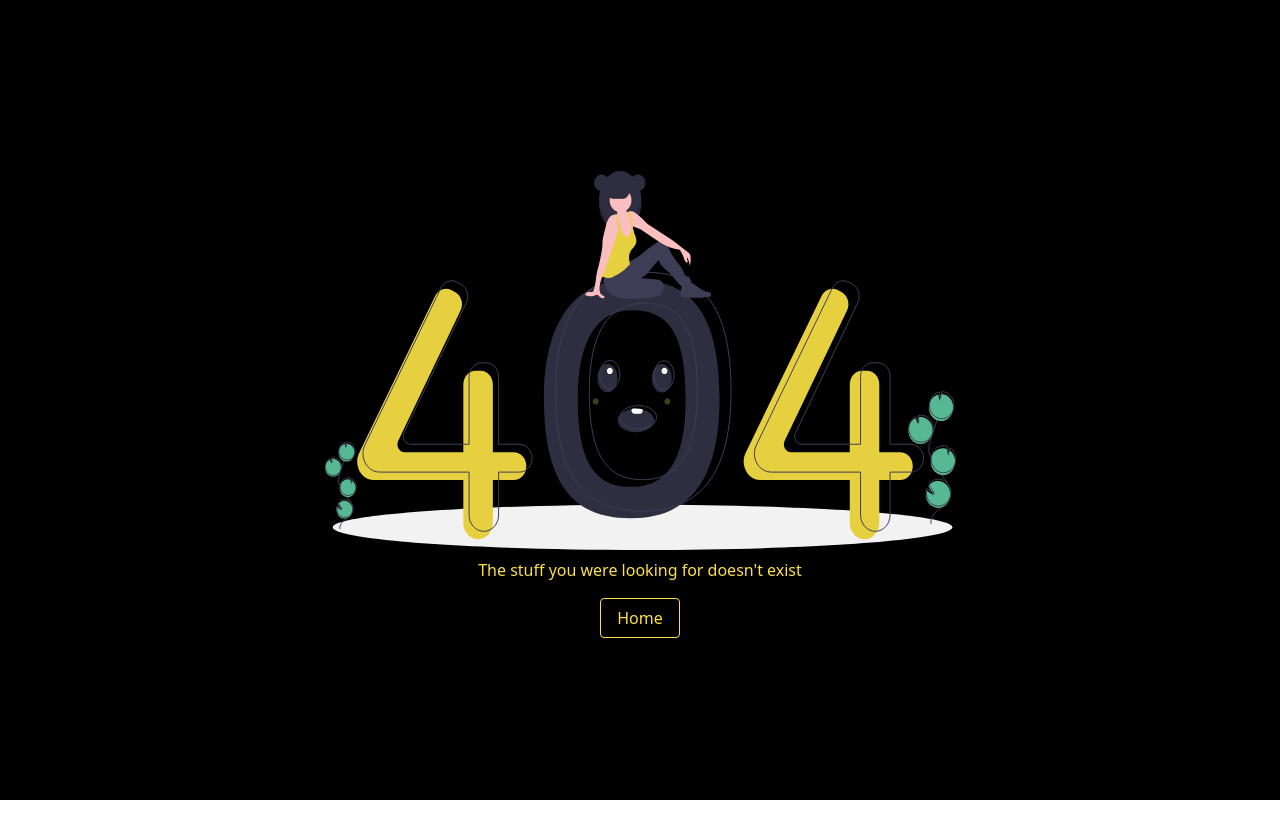
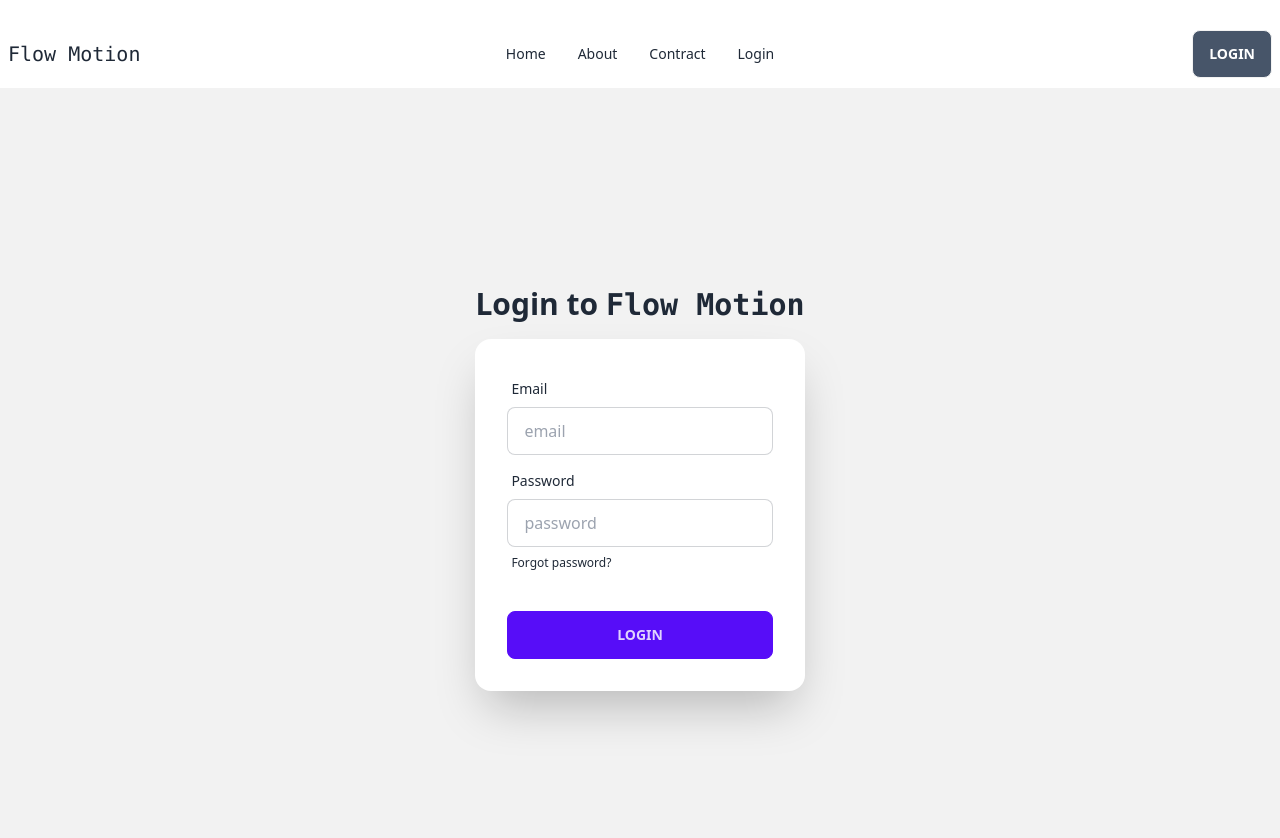
Before and after one commit to Emranhossainshuvo/evene-managment, a React (Vite) app: page /login in a window 1280 px wide. Shown: the top 838 px of the page. Before the commit the page ends 800 px from the top, so only its background shows below. Built offline with nearby package versions, Linux system fonts and the light colour scheme.

Commit message:
login route created

```diff
--- /dev/null
+++ b/src/components/layout/Login/Login.jsx
@@ -0,0 +1,36 @@
+
+const Login = () => {
+    return (
+        <div className="hero min-h-screen bg-base-200">
+            <div className="hero-content flex-col">
+                <div className="text-center lg:text-left">
+                    <h1 className="text-3xl font-semibold">Login to <span className="font-mono">Flow Motion</span></h1>
+                </div>
+                <div className="card flex-shrink-0 w-full max-w-sm shadow-2xl bg-base-100">
+                    <form className="card-body">
+                        <div className="form-control">
+                            <label className="label">
+                                <span className="label-text">Email</span>
+                            </label>
+                            <input type="email" placeholder="email" className="input input-bordered" required />
+                        </div>
+                        <div className="form-control">
+                            <label className="label">
+                                <span className="label-text">Password</span>
+                            </label>
+                            <input type="password" placeholder="password" className="input input-bordered" required />
+                            <label className="label">
+                                <a href="#" className="label-text-alt link link-hover">Forgot password?</a>
+                            </label>
+                        </div>
+                        <div className="form-control mt-6">
+                            <button className="btn btn-primary">Login</button>
+                        </div>
+                    </form>
+                </div>
+            </div>
+        </div>
+    );
+};
+
+export default Login;
--- a/src/components/navbar/Navbar.jsx
+++ b/src/components/navbar/Navbar.jsx
@@ -21,7 +21,9 @@ const Navbar = () => {
                         {navLinks}
                     </ul>
                 </div>
-                <a className="btn btn-ghost normal-case text-xl">daisyUI</a>
+                <div>
+                <a className="normal-case text-xl font-mono">Flow Motion</a>
+                </div>
             </div>
             <div className="navbar-center hidden lg:flex">
                 <ul className="menu menu-horizontal px-1">
--- a/src/components/pages/Home/Banner.jsx
+++ b/src/components/pages/Home/Banner.jsx
@@ -2,8 +2,9 @@
 
 const Banner = () => {
     return (
-        <div className="hero min-h-screen rounded-xl" style={{ backgroundImage: 'url(https://c0.wallpaperflare.com/preview/56/956/1001/yoga-zen-meditating-pose.jpg)' }}>
-            <div className="hero-overlay bg-opacity-60"></div>
+
+        <div className="hero mt-5 rounded-2xl my-28 min-h-[80vh] shadow-xl shadow-slate-500" style={{ backgroundImage: 'url(https://c0.wallpaperflare.com/preview/56/956/1001/yoga-zen-meditating-pose.jpg)' }}>
+            <div className="hero-overlay rounded-2xl bg-opacity-60"></div>
             <div className="hero-content text-center text-neutral-content">
                 <div className="max-w-md">
                     <h1 className="mb-5 text-5xl font-bold">Hello there</h1>
@@ -13,6 +14,7 @@ const Banner = () => {
                 </div>
             </div>
         </div>
+
     );
 };
 
--- a/src/routes/Routes.jsx
+++ b/src/routes/Routes.jsx
@@ -2,6 +2,7 @@ import { createBrowserRouter } from "react-router-dom";
 import Root from "../Root/Root";
 import Home from "../components/pages/Home/Home";
 import ErrorPage from "../components/layout/ErrorPage/ErrorPage";
+import Login from "../components/layout/Login/Login";
 
 
 const router = createBrowserRouter([
@@ -13,6 +14,10 @@ const router = createBrowserRouter([
             {
                 path: '/',
                 element: <Home></Home>
+            },
+            {
+                path: '/login',
+                element: <Login></Login>
             }
         ]
     }
```
Also changed, not shown: public/services.json (added, +58 -0 lines).
